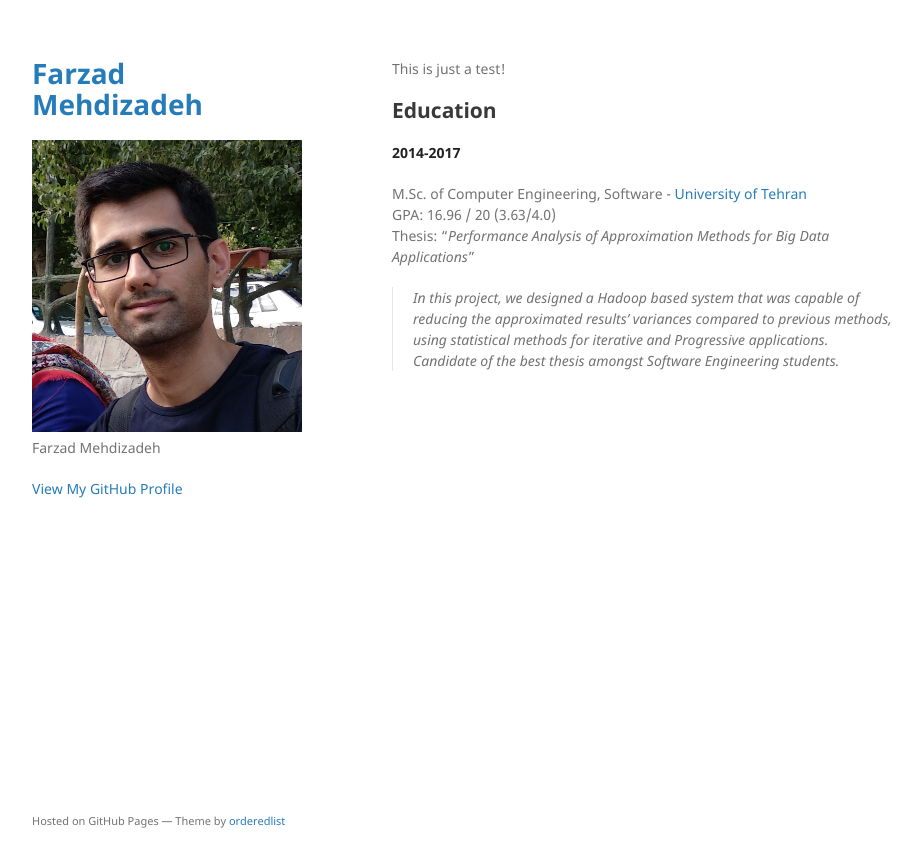
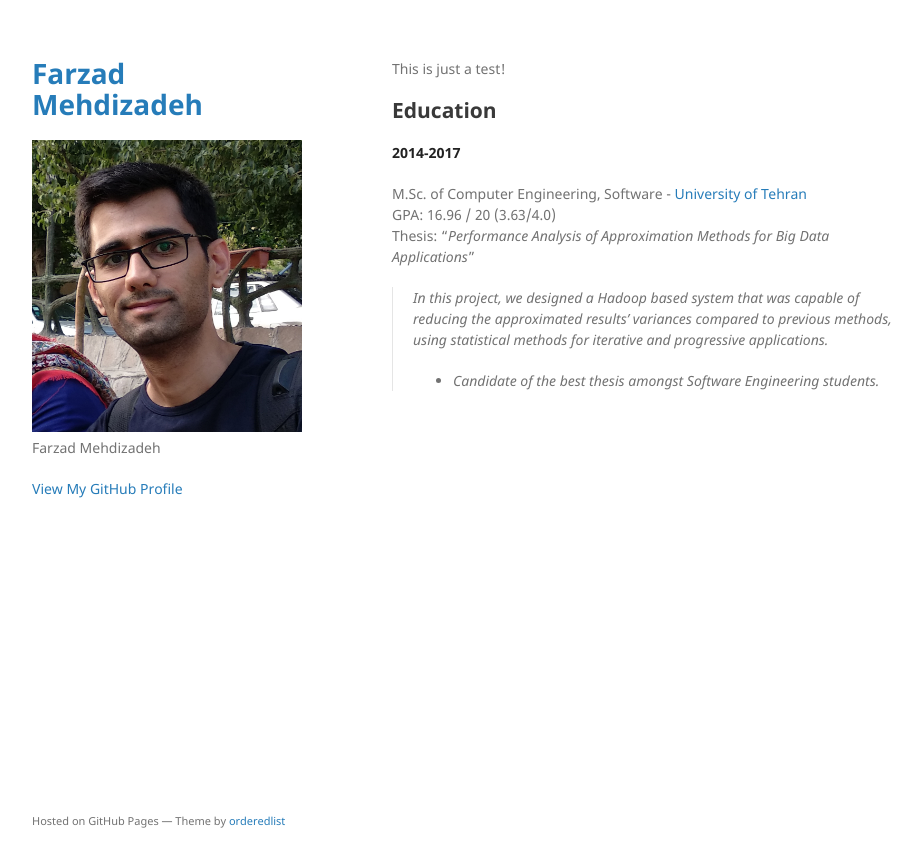
Before and after one commit to simplyfarzad/simplyfarzad.github.io, a Jekyll site: the page built from index.md, in a window 1280 px wide. Shown: the top 867 px of the page, without its empty margins (178-1099 px from the left). Built offline with Jekyll 4.4.1, drawn with Linux system fonts in a browser that asks for light colours.

```diff
--- a/index.md
+++ b/index.md
@@ -10,8 +10,8 @@ This is just a test!
 M.Sc. of Computer Engineering, Software - [University of Tehran](https://ut.ac.ir/en)\\
 GPA: 16.96 / 20 (3.63/4.0)\\
 Thesis: "_Performance Analysis of Approximation Methods for Big Data Applications_"
-> In this project, we designed a Hadoop based system that was capable of reducing the approximated results' variances compared to previous methods, using statistical methods for iterative and Progressive applications.
-> Candidate of the best thesis amongst Software Engineering students.
+> In this project, we designed a Hadoop based system that was capable of reducing the approximated results' variances compared to previous methods, using statistical methods for iterative and progressive applications.
+> * Candidate of the best thesis amongst Software Engineering students.
 
 
 <!-- ---
```
